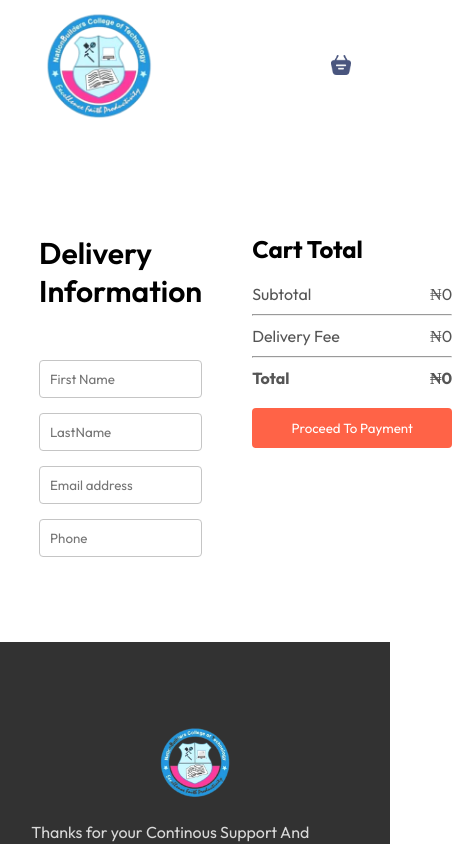
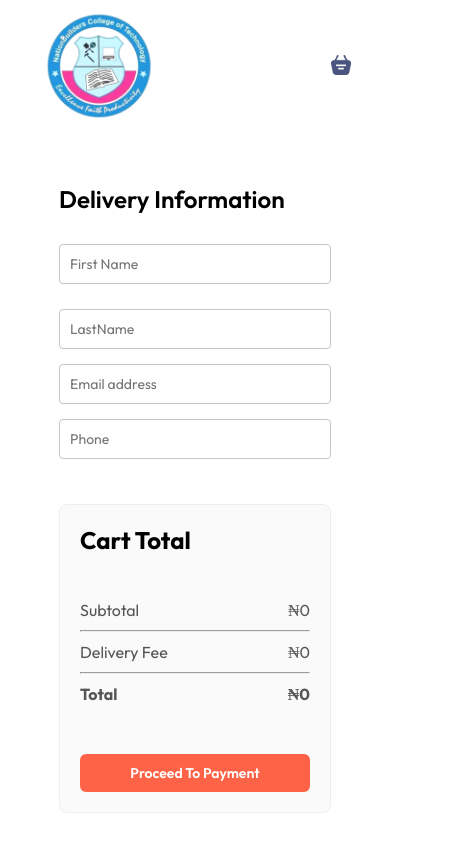
Before and after one commit to aabrahamjay/Nabcotech, a React (Vite) app: page /order in a window 390 px wide. Shown: the top 844 px of the page, 452 px wide, since content can reach past the window. Built offline with nearby package versions, Linux system fonts and the light colour scheme.

Commit message:
fix/adjusted the placeOrder page to be properly responsive

```diff
--- a/src/pages/PlaceOrder/PlaceOrder.css
+++ b/src/pages/PlaceOrder/PlaceOrder.css
@@ -1,24 +1,114 @@
-.place-order{
+.place-order {
   display: flex;
-    align-items: start;
+  align-items: flex-start;
   justify-content: space-between;
   gap: 50px;
   margin-top: 100px;
+  padding: 0 20px; /* small padding for mobile */
 }
-.place-order-left{
+
+.place-order-left {
   width: 100%;
-    max-width: max(30%,500px);
+  max-width: max(30%, 500px);
 }
-.place-order-left .title{
+
+.place-order-left .title {
   font-size: 30px;
   font-weight: 600;
-    margin-bottom: 50px;
+  margin-bottom: 30px;
 }
-.place-order-left input{
+
+.place-order-left input {
   margin-bottom: 15px;
   width: 100%;
+  padding: 12px;
+  border: 1px solid #c5c5c5;
+  border-radius: 4px;
+  outline-color: tomato;
+  font-size: 16px;
+}
+
+.multi-fields {
+  display: flex;
+  gap: 15px;
+}
+
+.multi-fields input {
+  flex: 1;
+}
+
+/* Right section (Cart Total) */
+.place-order-right {
+  width: 100%;
+  max-width: 400px;
+  background: #fafafa;
+  border: 1px solid #eee;
+  border-radius: 8px;
+  padding: 20px;
+}
+
+.cart-total h2 {
+  margin-bottom: 15px;
+}
+
+.cart-total-details {
+  display: flex;
+  justify-content: space-between;
+  margin: 10px 0;
+}
+
+.cart-total button {
+  margin-top: 20px;
+  width: 100%;
+  padding: 12px;
+  border: none;
+  border-radius: 6px;
+  background: tomato;
+  color: white;
+  font-size: 16px;
+  font-weight: 600;
+  cursor: pointer;
+  transition: background 0.3s;
+}
+
+.cart-total button:hover {
+  background: #e63e1c;
+}
+
+/* 📱 Responsive Styles */
+@media (max-width: 900px) {
+  .place-order {
+    flex-direction: column;
+    gap: 30px;
+    margin-top: 50px;
+  }
+
+  .place-order-left {
+    max-width: 100%;
+  }
+
+  .place-order-right {
+    max-width: 100%;
+  }
+}
+
+@media (max-width: 500px) {
+  .place-order-left .title {
+    font-size: 24px;
+  }
+
+  .multi-fields {
+    flex-direction: column;
+    gap: 10px;
+  }
+
+  .place-order-left input {
+    font-size: 14px;
     padding: 10px;
-    border:1px solid #c5c5c5;
-    border-radius: 4px;
-    outline-color: tomato ;
   }
+
+  .cart-total button {
+    font-size: 14px;
+    padding: 10px;
+  }
+}
```
Lines whose indentation alone changed are shown as unchanged.
